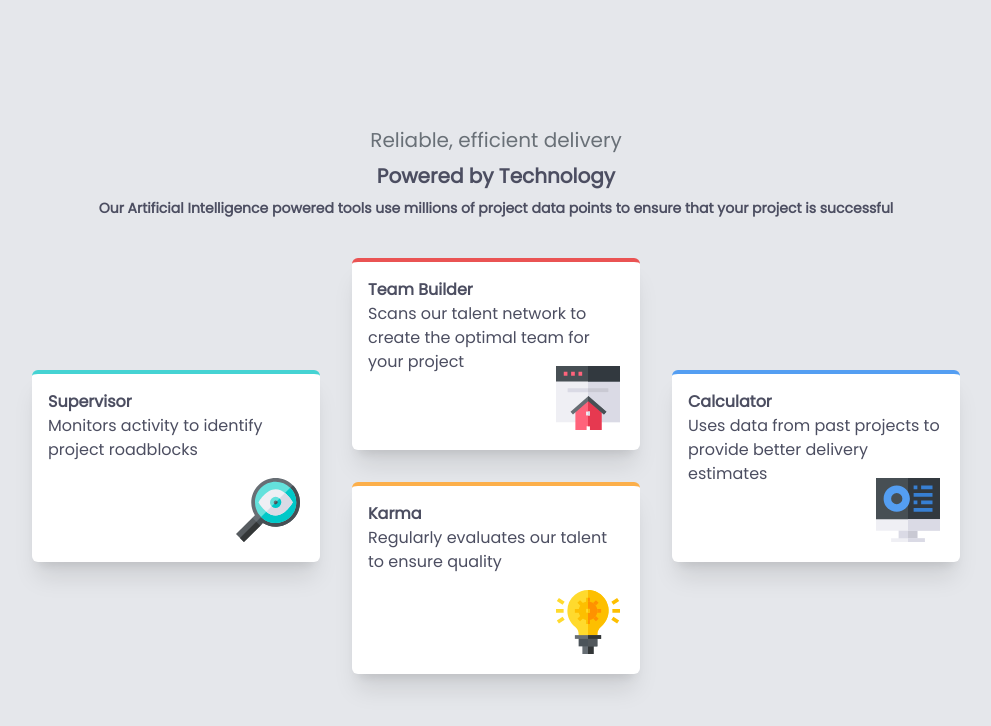
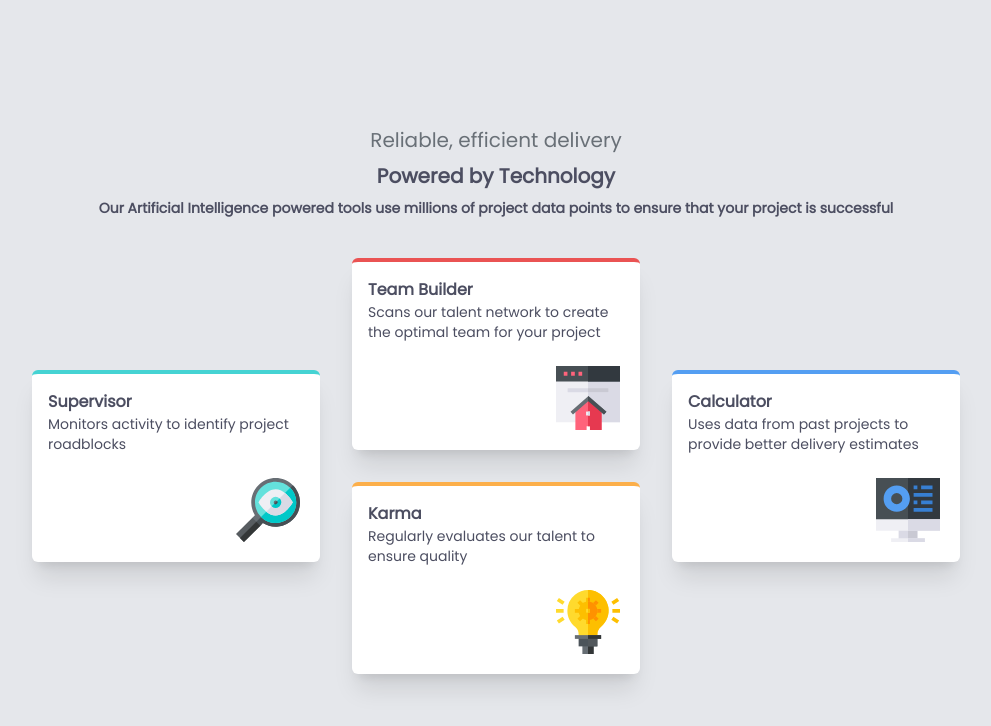
Before and after one commit to mw-138/frontendmentor-four-card-feature-section, a Next.js app: page / in a window 1280 px wide. Shown: the top 726 px of the page, without its empty margins (144-1135 px from the left). Built offline with nearby package versions, Linux system fonts and the light colour scheme.

Commit message:
fix: card paragraph font size

```diff
--- a/app/components/card.tsx
+++ b/app/components/card.tsx
@@ -20,7 +20,7 @@ const Card: React.FC<CardProps> = ({
       style={{ borderTopColor: stripColor }}
     >
       <h1 className="font-bold">{title}</h1>
-      <p>{description}</p>
+      <p className="text-sm">{description}</p>
       <Image src={imageSrc} alt="" className="absolute bottom-5 right-5" />
     </div>
   );
```
